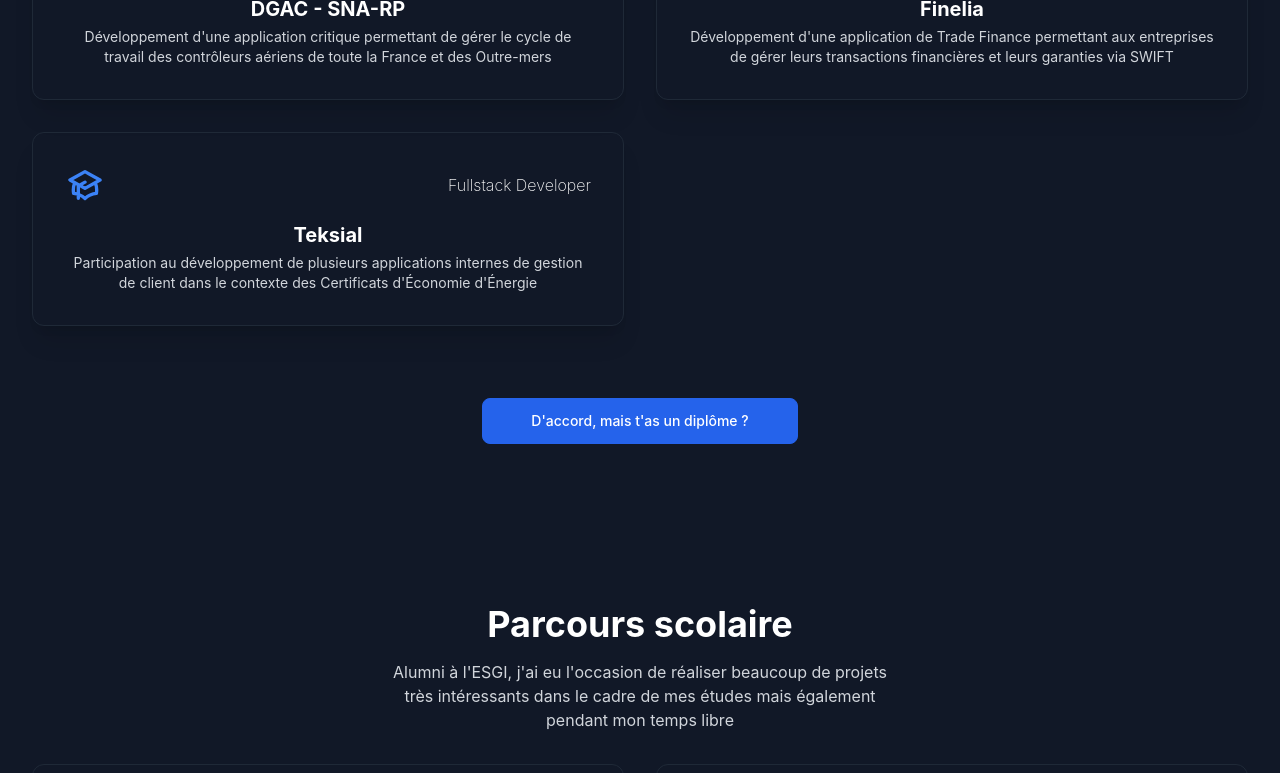
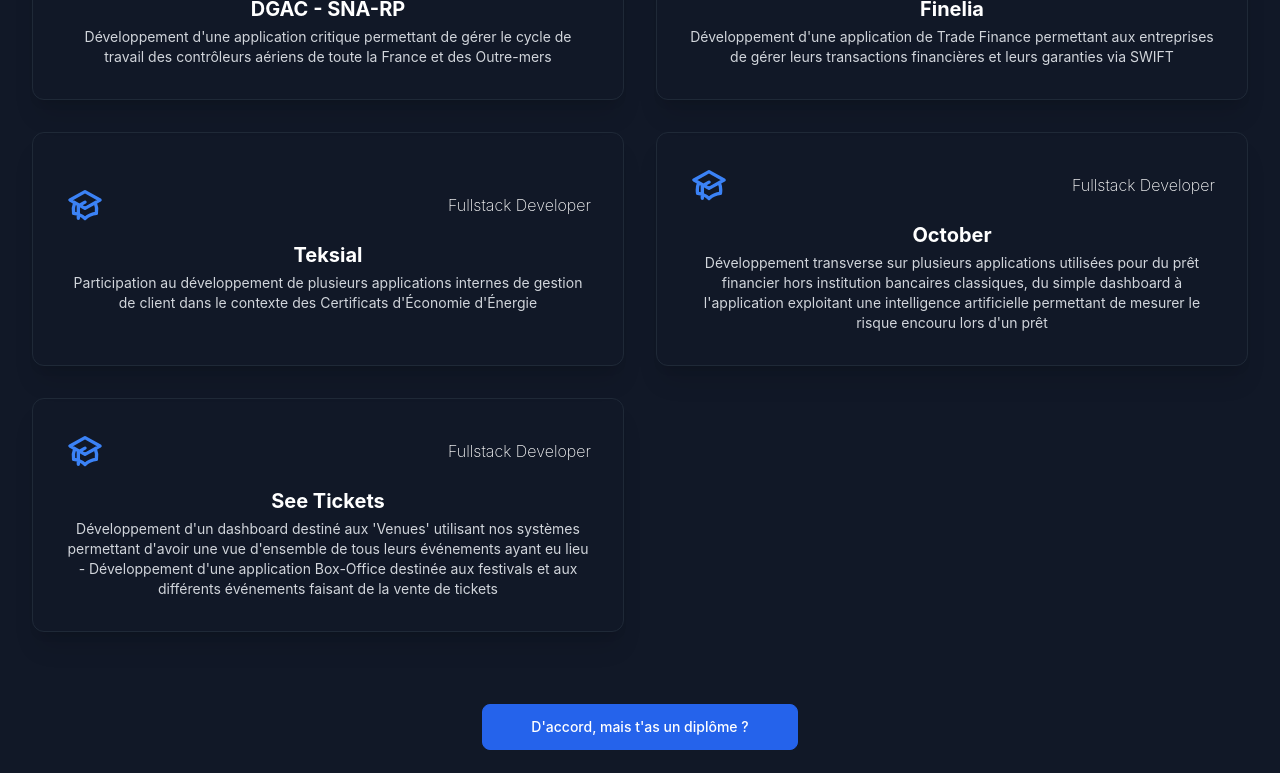
Before and after one commit to 12Wass/Portfolio, a React (Create React App) app in the folder frontend/: page / in a window 1280 px wide. Shown: the part 1580-2353 px from the top of the page. Built offline with nearby package versions, Linux system fonts and the light colour scheme.

Commit message:
updating jobs + pushing new link for photo

```diff
--- a/frontend/src/App.tsx
+++ b/frontend/src/App.tsx
@@ -19,21 +19,33 @@
         }}
         skills={[
           {
-            enterprise: "DGAC - SNA-RP",
+            company: "DGAC - SNA-RP",
             description:
               "Développement d'une application critique permettant de gérer le cycle de travail des contrôleurs aériens de toute la France et des Outre-mers",
             responsibility: "Fullstack Developer",
           },
           {
-            enterprise: "Finelia",
+            company: "Finelia",
             description:
               "Développement d'une application de Trade Finance permettant aux entreprises de gérer leurs transactions financières et leurs garanties via SWIFT",
             responsibility: "Fullstack Developer",
           },
           {
-            enterprise: "Teksial",
+            company: "Teksial",
             description:
               "Participation au développement de plusieurs applications internes de gestion de client dans le contexte des Certificats d'Économie d'Énergie",
+            responsibility: "Fullstack Developer",
+          },
+          {
+            company: "October",
+            description:
+              "Développement transverse sur plusieurs applications utilisées pour du prêt financier hors institution bancaires classiques, du simple dashboard à l'application exploitant une intelligence artificielle permettant de mesurer le risque encouru lors d'un prêt",
+            responsibility: "Fullstack Developer",
+          },
+          {
+            company: "See Tickets",
+            description:
+              "Développement d'un dashboard destiné aux 'Venues' utilisant nos systèmes permettant d'avoir une vue d'ensemble de tous leurs événements ayant eu lieu - Développement d'une application Box-Office destinée aux festivals et aux différents événements faisant de la vente de tickets",
             responsibility: "Fullstack Developer",
           },
         ]}
@@ -47,13 +59,13 @@
         }}
         skills={[
           {
-            enterprise: "BonApp",
+            company: "BonApp",
             description:
               "Création d'une application de gestion de commande et de paiement dans un restaurant via QR Code avec un système complet de gestion d'équipes",
             responsibility: "CEO - Developer",
           },
           {
-            enterprise: "Rocket Launcher",
+            company: "Rocket Launcher",
             description:
               "Développement d'une application de mise en relation entre influenceurs et entreprises",
             responsibility: "Project Manager - Developer",
--- a/frontend/src/components/AboutMe/AboutMe.tsx
+++ b/frontend/src/components/AboutMe/AboutMe.tsx
@@ -12,7 +12,7 @@
             <div className="relative">
               <div className="aspect-w-1 aspect-h-1">
                 <img
-                  src="https://media.licdn.com/dms/image/D4E03AQE0Z2YJIOPATg/profile-displayphoto-shrink_200_200/0/1674605711336?e=1710374400&v=beta&t=Xo1wDPeHzwiLZ5akh0QGIqj7Sv_tlOInE6XnPV8clIE"
+                  src="https://media.licdn.com/dms/image/v2/D4E03AQE0Z2YJIOPATg/profile-displayphoto-shrink_400_400/profile-displayphoto-shrink_400_400/0/1674605711336?e=1729123200&v=beta&t=T26fVfeR1h4Y_cEi_f2izB59xsB3Gu9CdcQSIVCia_k"
                   alt=""
                   className="object-cover rounded-lg"
                 />
--- a/frontend/src/components/Skills/Skills.tsx
+++ b/frontend/src/components/Skills/Skills.tsx
@@ -3,7 +3,7 @@
 
 interface Props {
   skills: {
-    enterprise: string;
+    company: string;
     description: string;
     responsibility: string; // CHANGE THIS TO JSON OBJECT (IMAGES AND ALL OF THAT)
   }[];
@@ -36,7 +36,7 @@
             return (
               <button
                 className="block p-8 transition border border-gray-800 shadow-xl rounded-xl hover:shadow-blue-500/10 hover:border-blue-500/10"
-                key={skill.enterprise}
+                key={skill.company}
               >
                 <div>
                   <span className="float-right pt-2 font-extralight">
@@ -62,7 +62,7 @@
                 </div>
 
                 <h3 className="mt-4 text-xl font-bold text-white">
-                  {skill.enterprise}
+                  {skill.company}
                 </h3>
 
                 <p className="mt-1 text-sm text-gray-300">
```
